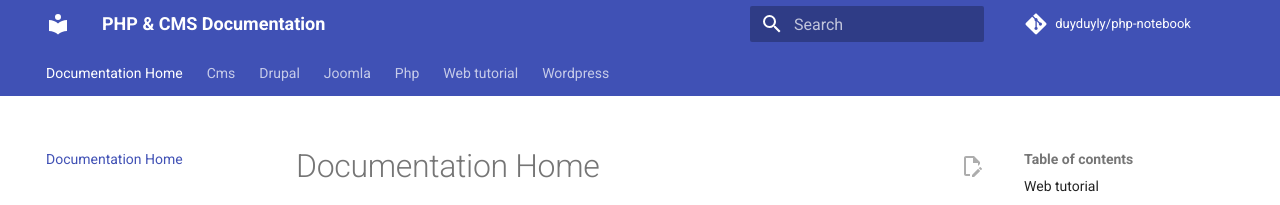
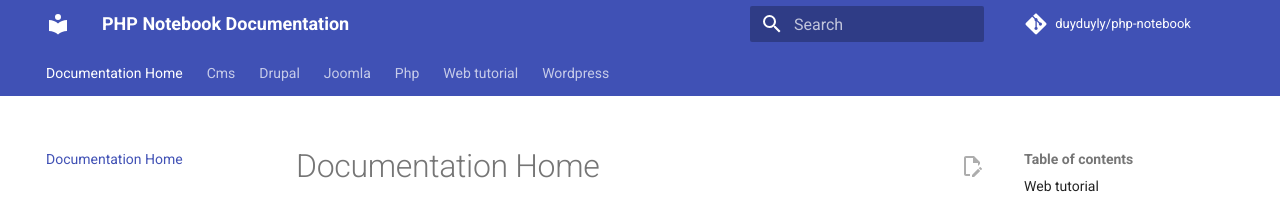
Before and after one commit to duyduyly/php-notebook, an MkDocs documentation site: the page built from docs/index.md, in a window 1280 px wide. Shown: the top 205 px of the page. Built offline with MkDocs 1.6.1 and Material for MkDocs 9.7.7, drawn with Linux system fonts in a browser that asks for light colours; comment, search, counter and statistics services are not loaded.

```diff
--- a/mkdocs.yml
+++ b/mkdocs.yml
@@ -1,4 +1,4 @@
-site_name: PHP & CMS Documentation
+site_name: PHP Notebook Documentation
 site_description: A Markdown-based documentation website for PHP and CMS learning notes
 site_author: Alan
 site_url: https://duyduyly.github.io/php-notebook/
```
